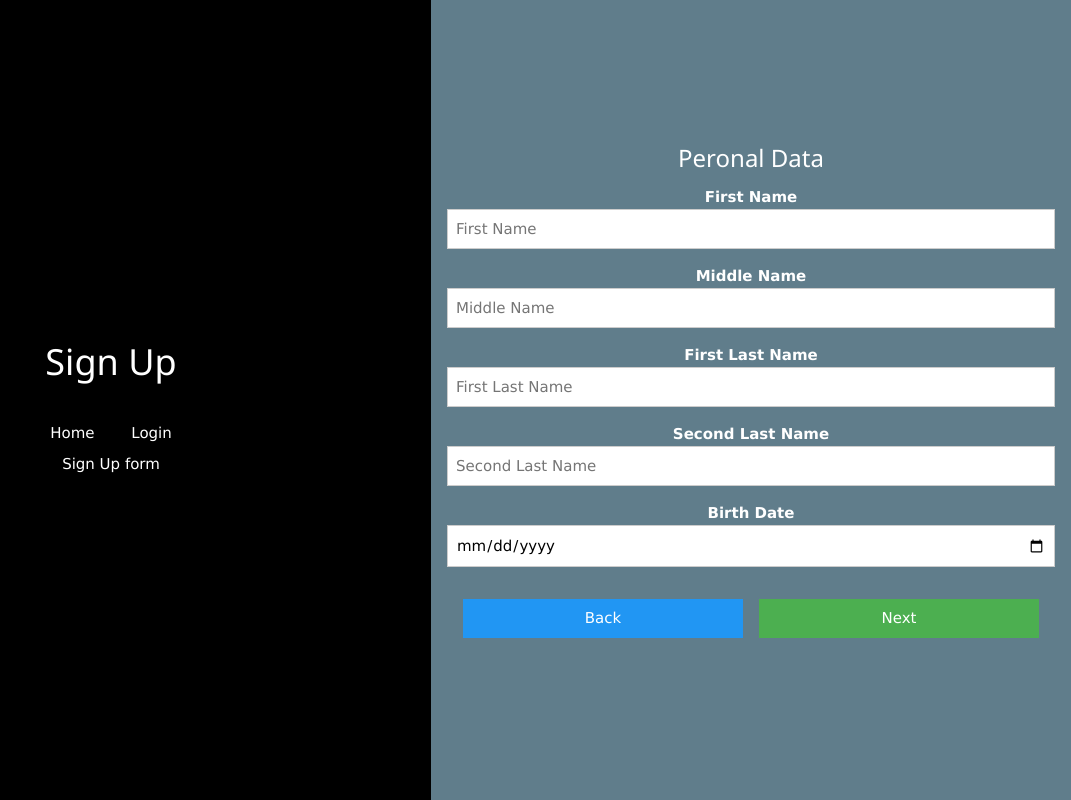
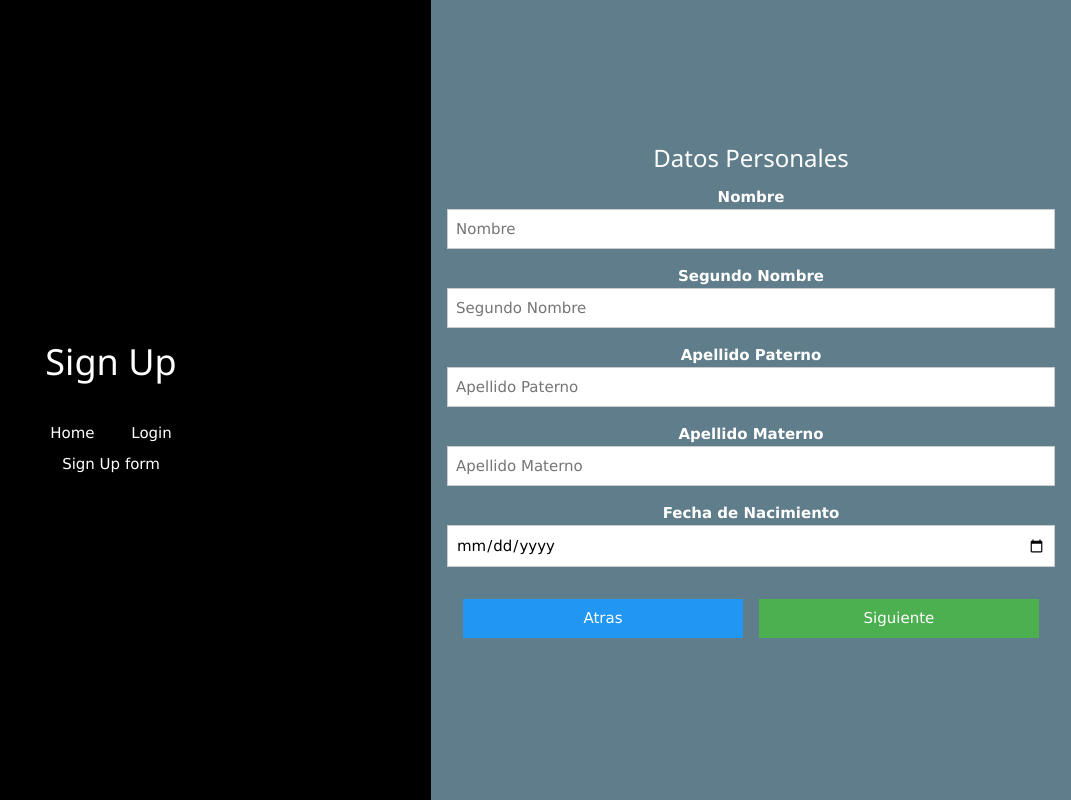
Before and after one commit to ekiim/fakemoney, a plain HTML site: page signup.html in a window 1280 px wide. Both pictures are taken after a click on the link "Sign Up with". Shown: the whole page, without its empty margins (209-1280 px from the left). Drawn offline with Linux system fonts and the light colour scheme.

Commit message:
deploy: c1ff4a6f66dfd53c674b671d598b09c8db4d70c0

```diff
--- a/components/flows/signup-01-personal.html
+++ b/components/flows/signup-01-personal.html
@@ -1,24 +1,24 @@
 <div>
-      <h3>Peronal Data</h3>
+      <h3>Datos Personales</h3>
       <form>
-        <label><b>First Name</b></label>
-        <input class="w3-input w3-border w3-margin-bottom" type="text" placeholder="First Name" name="name-first" required>
-        <label> <b>Middle Name</b> </label>
-        <input class="w3-input w3-border w3-margin-bottom" type="text" placeholder="Middle Name" name="name-middle" >
-        <label> <b>First Last Name</b> </label>
-        <input class="w3-input w3-border w3-margin-bottom" type="text" placeholder="First Last Name" name="name-last-1" required>
-        <label> <b>Second Last Name</b> </label>
-        <input class="w3-input w3-border w3-margin-bottom" type="text" placeholder="Second Last Name" name="name-last-2">
-        <label> <b>Birth Date</b> </label>
+        <label><b>Nombre</b></label>
+        <input class="w3-input w3-border w3-margin-bottom" type="text" placeholder="Nombre" name="name-first" required>
+        <label> <b>Segundo Nombre</b> </label>
+        <input class="w3-input w3-border w3-margin-bottom" type="text" placeholder="Segundo Nombre" name="name-middle" >
+        <label> <b>Apellido Paterno</b> </label>
+        <input class="w3-input w3-border w3-margin-bottom" type="text" placeholder="Apellido Paterno" name="name-last-1" required>
+        <label> <b>Apellido Materno</b> </label>
+        <input class="w3-input w3-border w3-margin-bottom" type="text" placeholder="Apellido Materno" name="name-last-2">
+        <label> <b>Fecha de Nacimiento</b> </label>
         <input class="w3-input w3-border w3-margin-bottom" type="date"  name="birthdate">
         <div class="w3-row-padding">
           <div class="w3-half">
           <a class="w3-button w3-block w3-blue w3-section w3-padding flowControlBack">
-              Back
+              Atras
           </a>
           </div>
           <div class="w3-half">
-          <button class="w3-button w3-block w3-green w3-section w3-padding" type="submit">Next</button>
+          <button class="w3-button w3-block w3-green w3-section w3-padding" type="submit">Siguiente</button>
           </div>
         </div>
     </form>
--- a/components/flows/signup-02-credentials.html
+++ b/components/flows/signup-02-credentials.html
@@ -3,10 +3,10 @@
           <label><b>Correo electronico</b></label>
           <input class="w3-input w3-border w3-margin-bottom" type="email" placeholder="Ingrese su correo electronico" name="usrname" required>
           <label><b>Teléfono</b></label>
-          <input class="w3-input w3-border w3-margin-bottom" type="phone" placeholder="ingrese su teléfono" name="usrname" required>
+          <input class="w3-input w3-border w3-margin-bottom" type="phone" placeholder="ingrese su número de teléfono" name="usrname" required>
           <label><b>Contraseña</b></label>
           <input class="w3-input w3-border w3-margin-bottom" type="password" placeholder="Ingrese su contraseña" name="psw" required>
-          <label><b>Verificar su contraseña </b></label>
+          <label><b>Verifique su contraseña </b></label>
           <input class="w3-input w3-border w3-margin-bottom" type="password" placeholder="Ingrese su contraseña" name="psw_confirm" required>
         <div class="w3-row-padding">
           <div class="w3-half">
```
